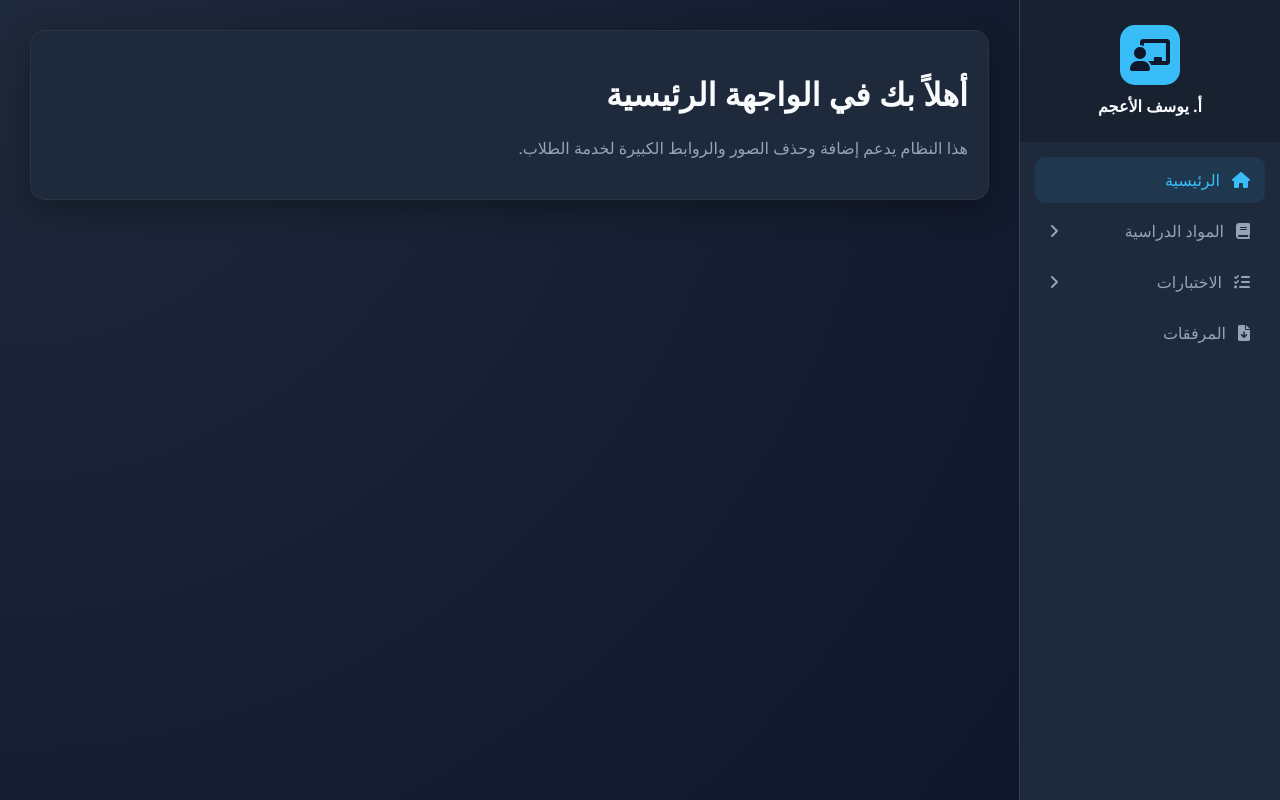
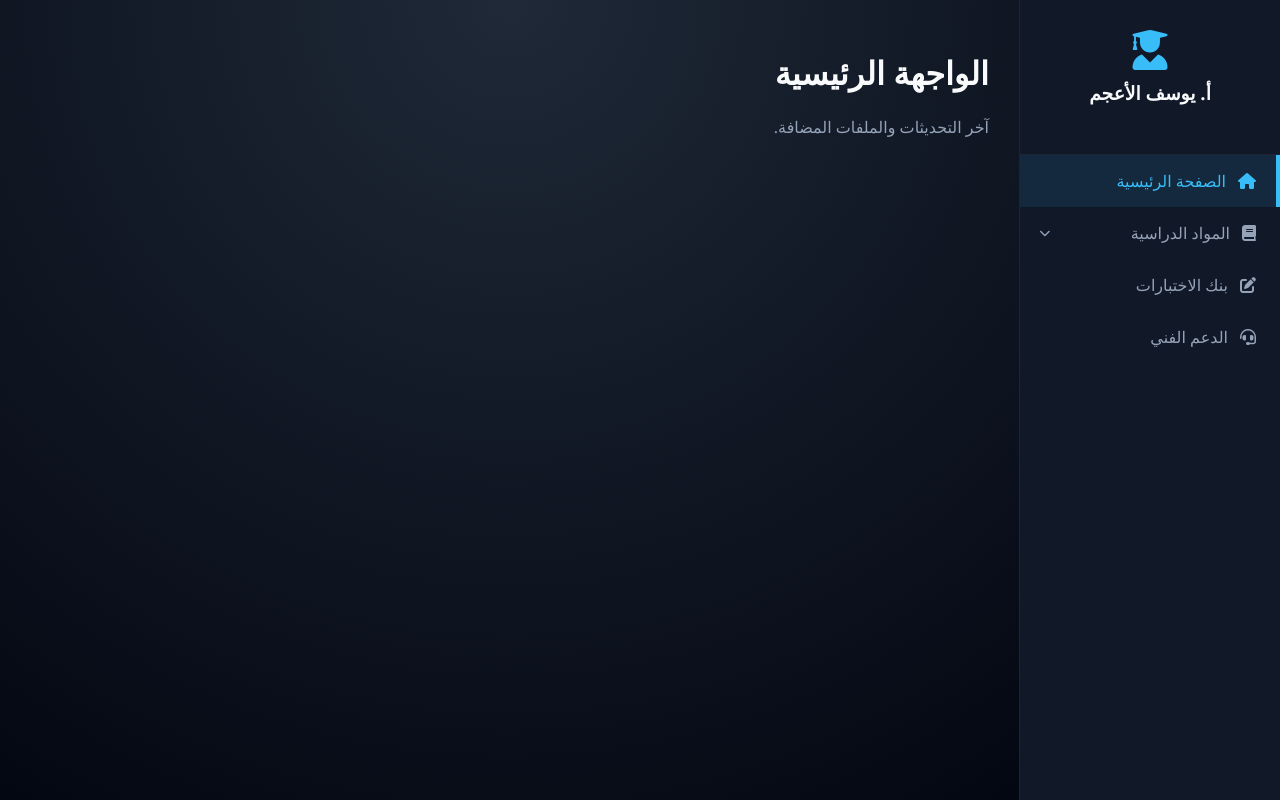
Before and after one commit to bro7e/TeacherProject, a Flask app: page / in a window 1280 px wide. Run offline with Flask 3, Linux system fonts and the light colour scheme.

Commit message:
Update index.html

```diff
--- a/TeacherProject/templates/index.html
+++ b/TeacherProject/templates/index.html
@@ -3,123 +3,105 @@
 <head>
     <meta charset="UTF-8">
     <meta name="viewport" content="width=device-width, initial-scale=1.0">
-    <title>منصة الأستاذ يوسف الأعجم | نظام الإدارة</title>
+    <title>منصة الأستاذ يوسف الأعجم التعليمية</title>
     <link href="https://cdnjs.cloudflare.com/ajax/libs/font-awesome/6.0.0/css/all.min.css" rel="stylesheet">
     <style>
-        :root { --bg: #0f172a; --sidebar: #1e293b; --primary: #38bdf8; --text: #f8fafc; }
+        :root { --bg: #030712; --card: #111827; --primary: #38bdf8; --text: #f8fafc; }
         body { margin: 0; font-family: 'Segoe UI', sans-serif; background: var(--bg); color: var(--text); display: flex; height: 100vh; overflow: hidden; }
 
-        /* القائمة الجانبية الاحترافية */
-        .sidebar { width: 260px; background: var(--sidebar); border-left: 1px solid rgba(255,255,255,0.1); display: flex; flex-direction: column; }
-        .sidebar-header { padding: 25px; text-align: center; background: rgba(0,0,0,0.2); }
-        .nav-menu { flex: 1; padding: 15px; overflow-y: auto; }
-        .nav-item { padding: 12px 15px; border-radius: 10px; cursor: pointer; display: flex; align-items: center; gap: 12px; color: #94a3b8; transition: 0.3s; margin-bottom: 5px; text-decoration: none; position: relative; }
-        .nav-item:hover, .nav-item.active { background: rgba(56, 189, 248, 0.1); color: var(--primary); }
+        /* القائمة الجانبية */
+        .sidebar { width: 260px; background: var(--card); border-left: 1px solid rgba(255,255,255,0.05); display: flex; flex-direction: column; }
+        .nav-item { padding: 15px 20px; cursor: pointer; display: flex; align-items: center; gap: 12px; color: #94a3b8; transition: 0.3s; border-right: 4px solid transparent; }
+        .nav-item:hover, .nav-item.active { background: rgba(56, 189, 248, 0.1); color: var(--primary); border-right-color: var(--primary); }
+        .submenu { display: none; padding-right: 40px; background: rgba(0,0,0,0.2); }
+        .submenu-item { padding: 10px; font-size: 0.9rem; color: #64748b; cursor: pointer; }
+        .submenu-item:hover { color: white; }
 
-        /* القائمة المنسدلة */
-        .submenu { display: none; padding-right: 35px; background: rgba(0,0,0,0.1); border-radius: 8px; margin-bottom: 10px; }
-        .submenu-item { padding: 8px; font-size: 0.9rem; color: #64748b; cursor: pointer; transition: 0.2s; }
-        .submenu-item:hover { color: white; }
-        .has-submenu::after { content: '\f105'; font-family: 'Font Awesome 5 Free'; font-weight: 900; position: absolute; left: 15px; transition: 0.3s; }
-        .has-submenu.open::after { transform: rotate(90deg); }
+        /* منطقة المحتوى */
+        .main { flex: 1; padding: 30px; overflow-y: auto; background: radial-gradient(circle at top, #1f2937, #030712); }
+        .page { display: none; animation: fadeIn 0.5s; }
+        .page.active { display: block; }
+        @keyframes fadeIn { from { opacity: 0; transform: translateY(10px); } to { opacity: 1; } }
 
-        /* المحتوى */
-        .main-content { flex: 1; padding: 30px; overflow-y: auto; background: radial-gradient(circle at 0% 0%, #1e293b 0%, #0f172a 100%); }
-        .page { display: none; animation: fadeIn 0.4s ease-in-out; }
-        .page.active { display: block; }
-        @keyframes fadeIn { from { opacity: 0; transform: scale(0.98); } to { opacity: 1; transform: scale(1); } }
+        /* عرض الصور بوضوح عالي */
+        .grid { display: grid; grid-template-columns: repeat(auto-fill, minmax(320px, 1fr)); gap: 25px; }
+        .content-card { background: var(--card); border-radius: 20px; overflow: hidden; border: 1px solid rgba(255,255,255,0.1); transition: 0.3s; }
+        .content-card:hover { transform: scale(1.02); border-color: var(--primary); }
+        .content-card img { width: 100%; height: auto; display: block; object-fit: contain; background: #000; }
+        .card-info { padding: 15px; text-align: center; }
 
-        .card { background: var(--sidebar); padding: 20px; border-radius: 15px; border: 1px solid rgba(255,255,255,0.05); box-shadow: 0 10px 30px rgba(0,0,0,0.3); }
-        .btn-admin-secret { position: fixed; bottom: 0; left: 0; width: 30px; height: 30px; opacity: 0; cursor: default; }
-        .admin-only { display: none; margin-top: 20px; padding: 20px; border: 2px dashed var(--primary); border-radius: 15px; }
+        /* لوحة الأدمن المخفية */
+        #adminPanel { display: none; background: #000; padding: 20px; border-radius: 15px; border: 2px solid var(--primary); margin-bottom: 20px; }
+        #secret-btn { position: fixed; bottom: 0; left: 0; width: 30px; height: 30px; opacity: 0.05; cursor: default; }
     </style>
 </head>
 <body>
 
     <div class="sidebar">
-        <div class="sidebar-header">
-            <div style="width: 60px; height: 60px; background: var(--primary); border-radius: 15px; margin: 0 auto 10px; display: flex; align-items: center; justify-content: center;">
-                <i class="fas fa-chalkboard-teacher" style="font-size: 2rem; color: #0f172a;"></i>
-            </div>
-            <h4 style="margin:0;">أ. يوسف الأعجم</h4>
+        <div style="padding: 30px; text-align: center; border-bottom: 1px solid rgba(255,255,255,0.05);">
+            <i class="fas fa-user-graduate" style="font-size: 2.5rem; color: var(--primary);"></i>
+            <h3 style="margin-top: 10px;">أ. يوسف الأعجم</h3>
+        </div>
+        <div class="nav-item active" onclick="showPage('home')"><i class="fas fa-home"></i> الصفحة الرئيسية</div>
+
+        <div class="nav-item" onclick="toggleSub('sub-mats')"><i class="fas fa-book"></i> المواد الدراسية <i class="fas fa-chevron-down" style="margin-right: auto; font-size: 0.7rem;"></i></div>
+        <div id="sub-mats" class="submenu">
+            <div class="submenu-item" onclick="showPage('eng')">اللغة الإنجليزية</div>
+            <div class="submenu-item" onclick="showPage('comp')">حاسب آلي</div>
         </div>
 
-        <div class="nav-menu">
-            <div class="nav-item active" onclick="changePage('home')"><i class="fas fa-home"></i> الرئيسية</div>
-
-            <div class="nav-item has-submenu" onclick="toggleSub(this, 'sub1')"><i class="fas fa-book"></i> المواد الدراسية</div>
-            <div id="sub1" class="submenu">
-                <div class="submenu-item" onclick="changePage('english')">اللغة الإنجليزية</div>
-                <div class="submenu-item" onclick="changePage('it')">علوم الحاسب</div>
-                <div class="submenu-item" onclick="changePage('math')">الرياضيات</div>
-            </div>
-
-            <div class="nav-item has-submenu" onclick="toggleSub(this, 'sub2')"><i class="fas fa-tasks"></i> الاختبارات</div>
-            <div id="sub2" class="submenu">
-                <div class="submenu-item">اختبارات دورية</div>
-                <div class="submenu-item">النهائي</div>
-            </div>
-
-            <div class="nav-item" onclick="changePage('files')"><i class="fas fa-file-download"></i> المرفقات</div>
-        </div>
+        <div class="nav-item" onclick="showPage('tests')"><i class="fas fa-edit"></i> بنك الاختبارات</div>
+        <div class="nav-item" onclick="showPage('contact')"><i class="fas fa-headset"></i> الدعم الفني</div>
     </div>
 
-    <div class="main-content">
-        <div id="home" class="page active">
-            <div class="card">
-                <h1>أهلاً بك في الواجهة الرئيسية</h1>
-                <p style="color: #94a3b8;">هذا النظام يدعم إضافة وحذف الصور والروابط الكبيرة لخدمة الطلاب.</p>
-                <div id="content-display" style="display: grid; grid-template-columns: repeat(auto-fill, minmax(250px, 1fr)); gap: 20px; margin-top: 20px;"></div>
-            </div>
+    <div class="main">
+        <div id="adminPanel">
+            <h4 style="color: gold;">إضافة محتوى جديد (أدمن)</h4>
+            <input type="text" id="title" placeholder="عنوان المحتوى" style="width:100%; margin-bottom:10px; padding:8px;">
+            <input type="text" id="url" placeholder="رابط الصورة المباشر" style="width:100%; margin-bottom:10px; padding:8px;">
+            <button onclick="add()" style="width:100%; padding:10px; background:var(--primary); border:none; cursor:pointer; font-weight:bold;">نشر المحتوى</button>
         </div>
 
-        <div id="english" class="page">
-            <div class="card"><h1>قسم اللغة الإنجليزية</h1><p>هنا تجد شروحات أ. يوسف للقواعد.</p></div>
+        <div id="home" class="page active">
+            <h1>الواجهة الرئيسية</h1>
+            <p style="color: #94a3b8;">آخر التحديثات والملفات المضافة.</p>
+            <div class="grid" id="home-grid"></div>
         </div>
 
-        <div id="adminArea" class="admin-only">
-            <h3 style="color: gold;">لوحة التحكم الاحترافية</h3>
-            <input type="text" id="itemName" placeholder="اسم الملف/الصورة" style="width: 100%; padding: 10px; margin-bottom: 10px; background: #0f172a; color: white; border: 1px solid #334155;">
-            <input type="text" id="itemUrl" placeholder="رابط الصورة المباشر" style="width: 100%; padding: 10px; margin-bottom: 10px; background: #0f172a; color: white; border: 1px solid #334155;">
-            <button onclick="publish()" style="background: var(--primary); padding: 10px 20px; border: none; border-radius: 8px; font-weight: bold; cursor: pointer;">نشر الآن</button>
-        </div>
+        <div id="eng" class="page"><h1>قسم الإنجليزي</h1><p>سيتم إضافة الشروحات هنا قريباً.</p></div>
+        <div id="comp" class="page"><h1>قسم الحاسب</h1><p>هنا تجد دروس التقنية الرقمية.</p></div>
+        <div id="tests" class="page"><h1>الاختبارات</h1><p>هذه الصفحة قيد التجهيز.</p></div>
+        <div id="contact" class="page"><h1>اتصل بنا</h1><p>تواصل مع الأستاذ عبر الواتساب مباشرة.</p></div>
     </div>
 
-    <div class="btn-admin-secret" onclick="login()"></div>
+    <div id="secret-btn" onclick="openAdmin()"></div>
 
     <script>
-        function changePage(id) {
+        function showPage(id) {
             document.querySelectorAll('.page').forEach(p => p.classList.remove('active'));
-            document.querySelectorAll('.nav-item').forEach(i => i.classList.remove('active'));
+            document.querySelectorAll('.nav-item').forEach(n => n.classList.remove('active'));
             document.getElementById(id).classList.add('active');
-            // تمييز العنصر المختار (اختياري)
+            event.currentTarget.classList.add('active');
         }
 
-        function toggleSub(el, id) {
-            let sub = document.getElementById(id);
-            let isOpen = sub.style.display === "block";
-            sub.style.display = isOpen ? "none" : "block";
-            el.classList.toggle('open');
+        function toggleSub(id) {
+            let s = document.getElementById(id);
+            s.style.display = (s.style.display === "block") ? "none" : "block";
         }
 
-        function login() {
-            let p = prompt("رمز الدخول:");
-            if(p === "2321") {
-                document.getElementById('adminArea').style.display = "block";
-                alert("تم فتح صلاحيات الأدمن!");
-            }
+        function openAdmin() {
+            if(prompt("الرمز:") === "2321") document.getElementById('adminPanel').style.display = "block";
         }
 
-        function publish() {
-            let name = document.getElementById('itemName').value;
-            let url = document.getElementById('itemUrl').value;
-            let display = document.getElementById('content-display');
-
-            let item = document.createElement('div');
-            item.style = "background: rgba(255,255,255,0.05); padding: 10px; border-radius: 10px; text-align: center;";
-            item.innerHTML = `<img src="${url}" style="width:100%; border-radius:8px; margin-bottom:10px;"><b>${name}</b>`;
-            display.appendChild(item);
-            alert("تمت الإضافة للرئيسية!");
+        function add() {
+            let t = document.getElementById('title').value;
+            let u = document.getElementById('url').value;
+            let g = document.getElementById('home-grid');
+            let div = document.createElement('div');
+            div.className = 'content-card';
+            div.innerHTML = `<img src="${u}" loading="lazy"><div class="card-info"><h4>${t}</h4></div>`;
+            g.appendChild(div);
+            alert("تم النشر بنجاح!");
         }
     </script>
 </body>
```
